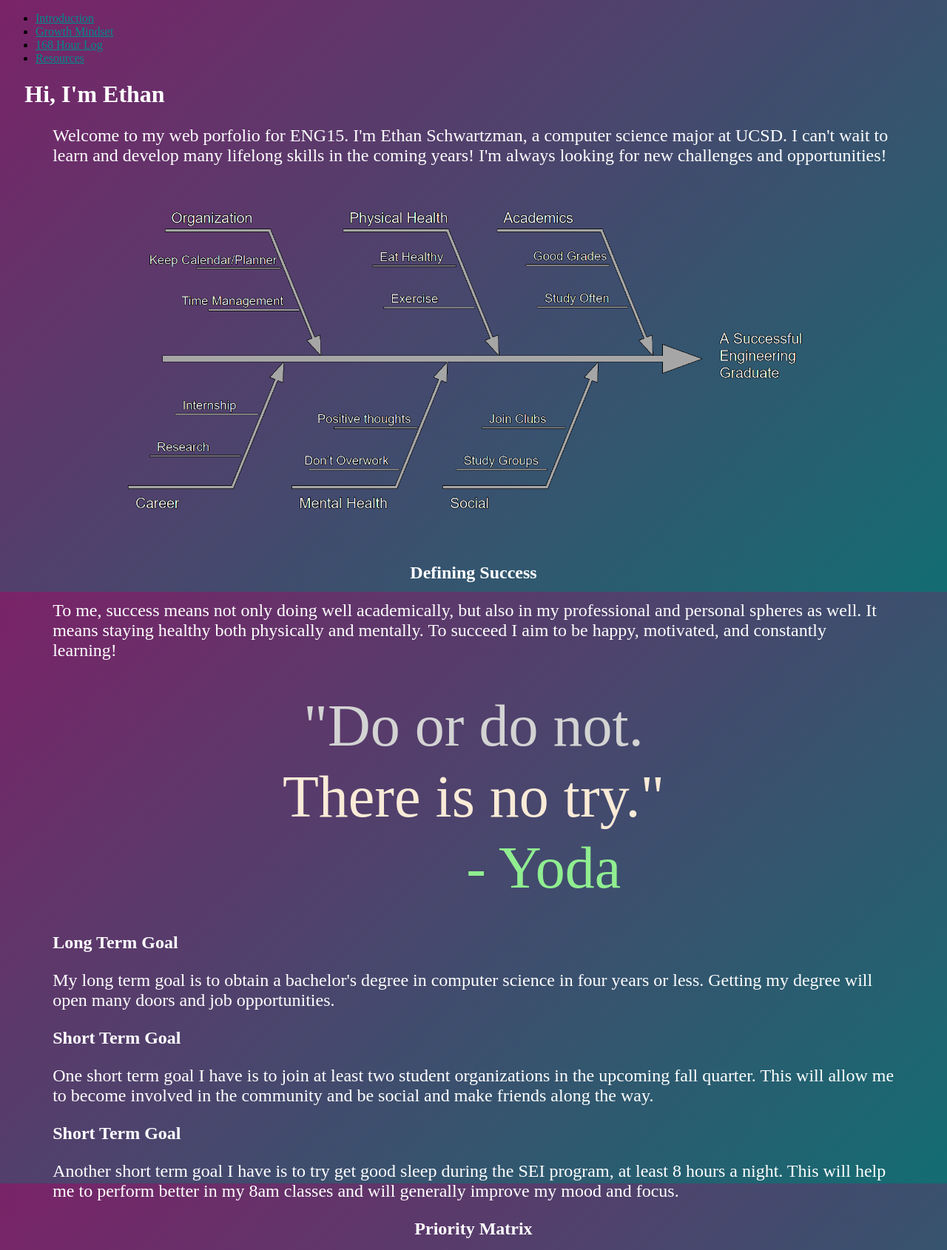
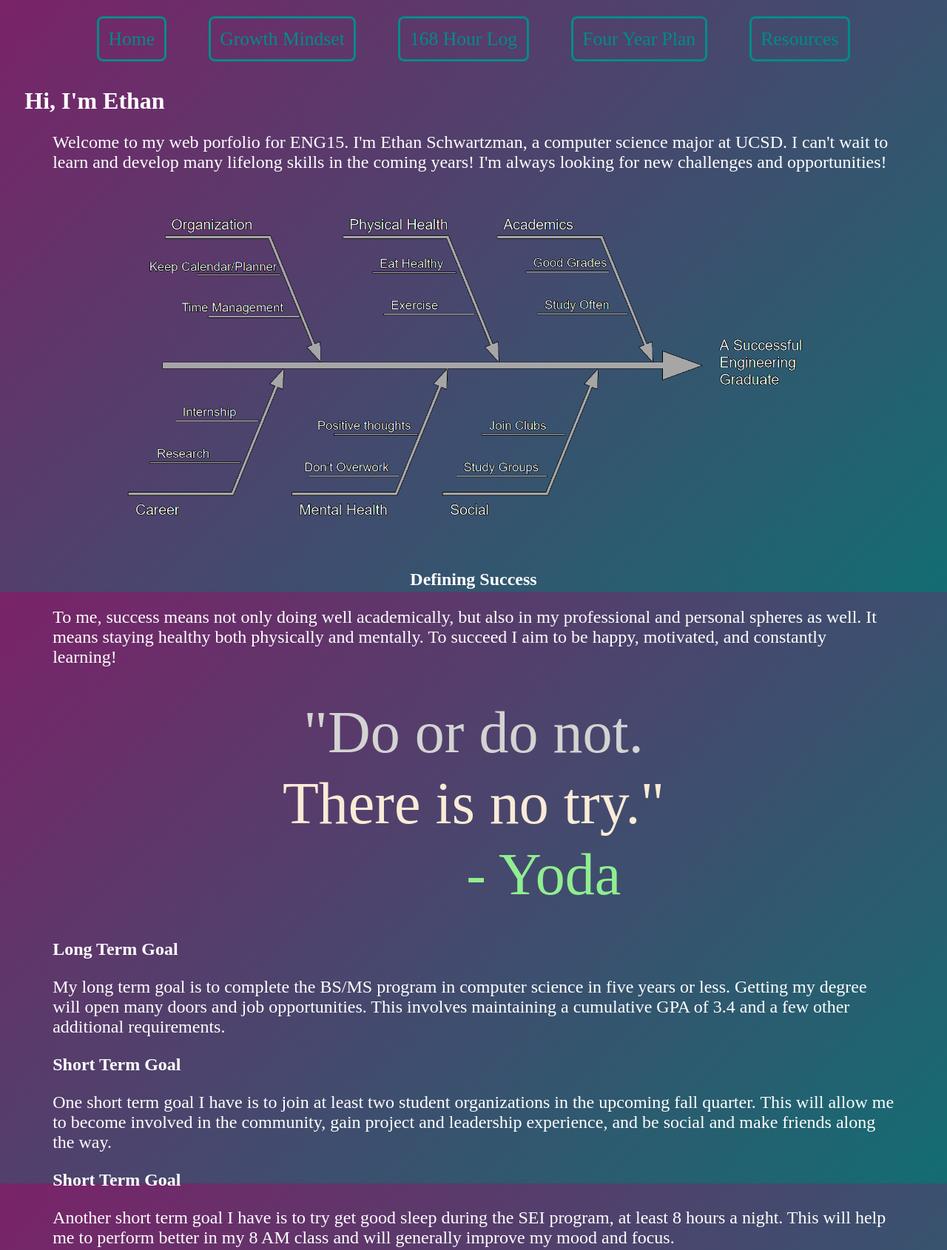
Before and after one commit to Ethan-Schwartzman/ENG15Portfolio, a plain HTML site: page index.html in a window 1280 px wide. Shown: the top 1690 px of the page at 74% size. Drawn offline with Linux system fonts and the light colour scheme.

Commit message:
better navigation and four year plan

```diff
--- a/index.html
+++ b/index.html
@@ -9,13 +9,12 @@
     <link rel="icon" href="./favicon.ico" type="image/x-icon">
   </head>
 
-  <nav>
-    <ul>
-      <li><a href="index.html">Introduction</a></li>
-      <li><a href="mindset.html">Growth Mindset</a></li>
-      <li><a href="log.html">168 Hour Log</a></li>
-      <li><a href="resources.html">Resources</a></li>
-    </ul>
+  <nav class="navigation">
+    <a href="index.html" class="nav-option">Home</a>
+    <a href="mindset.html" class="nav-option">Growth Mindset</a>
+    <a href="log.html" class="nav-option">168 Hour Log</a>
+    <a href="plan.html" class="nav-option">Four Year Plan</a>
+    <a href="resources.html" class="nav-option">Resources</a>
   </nav>
 
   <body>
@@ -42,16 +41,13 @@
         </div>
 
         <h2 class="letter">Long Term Goal</h2>
-        <p class="info">My long term goal is to obtain a bachelor's degree in computer science in four years or less.
-          Getting my degree will open many doors and job opportunities.
+        <p class="info">My long term goal is to complete the BS/MS program in computer science in five years or less. Getting my degree will open many doors and job opportunities. This involves maintaining a cumulative GPA of 3.4 and a few other additional requirements.
         </p>
         <h2 class="letter">Short Term Goal</h2>
-        <p class="info">One short term goal I have is to join at least two student organizations in the upcoming fall quarter.
-          This will allow me to become involved in the community and be social and make friends along the way.
+        <p class="info">One short term goal I have is to join at least two student organizations in the upcoming fall quarter. This will allow me to become involved in the community, gain project and leadership experience, and be social and make friends along the way.
         </p>
         <h2 class="letter">Short Term Goal</h2>
-        <p class="info">Another short term goal I have is to try get good sleep during the SEI program, at least 8 hours a night.
-          This will help me to perform better in my 8am classes and will generally improve my mood and focus.
+        <p class="info">Another short term goal I have is to try get good sleep during the SEI program, at least 8 hours a night. This will help me to perform better in my 8 AM class and will generally improve my mood and focus.
         </p>
 
         <h2 style="text-align: center;">Priority Matrix</h2>
--- a/style.css
+++ b/style.css
@@ -70,5 +70,31 @@ a.letter {
     font-size: 500%;
     font-family: "Lucida Handwriting";
     text-align: center;
+    white-space: nowrap;
     line-height: 20%;
+    width: auto;
 }
+
+.navigation {
+    font-size:2vw;
+    text-align: center;
+    margin-left: auto;
+    margin-right: auto;
+    display:block;
+    margin-top: 3%;
+    margin-bottom: 4%;
+    white-space: nowrap;
+}
+
+.nav-option {
+    margin-left: 2%;
+    margin-right: 2%;
+    border-style: solid;
+    border-radius: 1vh;
+    padding: 1%;
+    text-decoration: none;
+}
+
+.nav-option:hover {
+    background-color: azure;
+}
```
Also changed, not shown: log.html (+6 -7 lines), mindset.html (+6 -7 lines), plan.html (added, +67 -0 lines), resources.html (+10 -11 lines), assets/year1.png (added), assets/year2.png (added), assets/year3.png (added), assets/year4.png (added).
